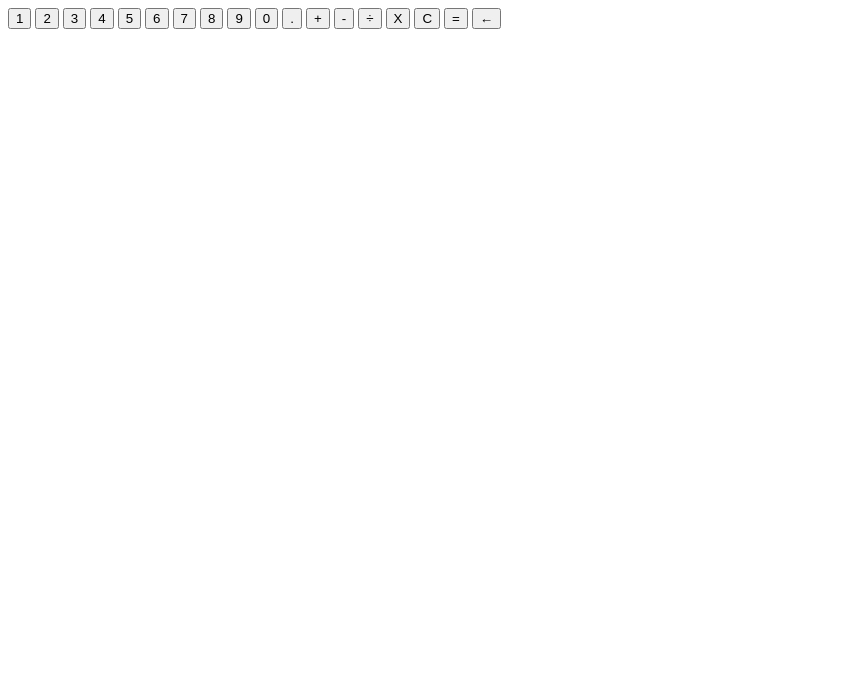
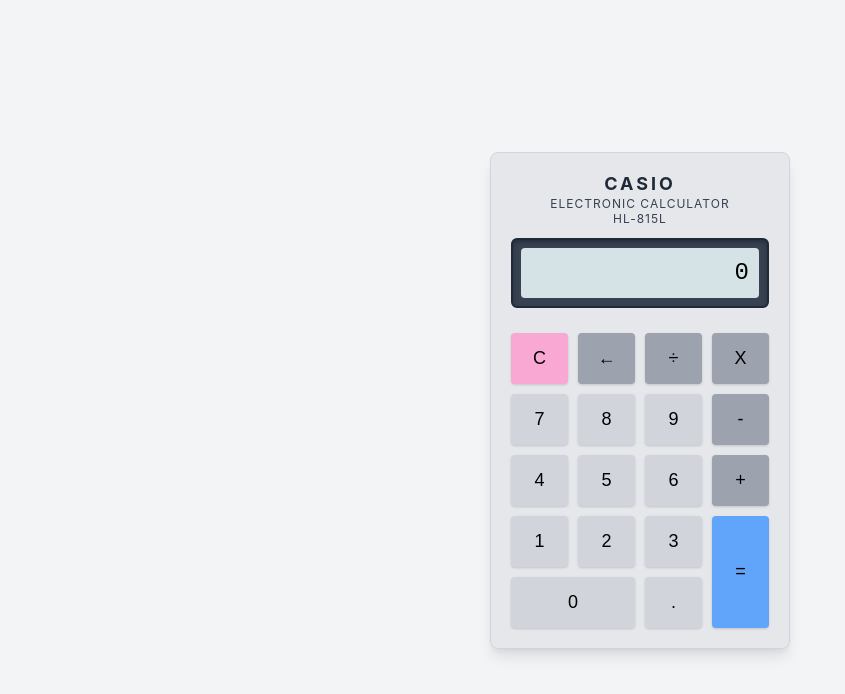
Before and after one commit to lucaradio24/Calculator, a plain HTML site: page index.html in a window 1280 px wide. Shown: the whole page, without its empty margins (0-845 px from the left). Drawn offline with Linux system fonts and the light colour scheme.

Commit message:
Added UI based on a RL Casio calculator.
Now display shows 0 by default and when clearing.

```diff
--- a/index.html
+++ b/index.html
@@ -1,32 +1,42 @@
 <!DOCTYPE html>
 <html lang="en">
   <head>
-    <meta charset="UTF-8">
-    <meta name="viewport" content="width=device-width, initial-scale=1.0">
-    <title>Document</title>
+    <meta charset="UTF-8" />
+    <meta name="viewport" content="width=device-width, initial-scale=1.0" />
+    <title>Casio calculator</title>
+    <link rel="stylesheet" href="style.css" />
   </head>
   <body>
+    <div id="calculator">
+      <div id="header">
+        <div id="casio-text">CASIO</div>
+        <div id="model-text">ELECTRONIC CALCULATOR <br> HL-815L</div>
+      </div>
+      <div id="display-container">
         <div id="display"></div>
+      </div>
+      <button id="clear">C</button>
+      <button id="backspace">←</button>
+      <button class="operator">÷</button>
+      <button class="operator">X</button>
+      <button class="number">7</button>
+      <button class="number">8</button>
+      <button class="number">9</button>
+      <button class="operator">-</button>
+
+      <button class="number">4</button>
+      <button class="number">5</button>
+      <button class="number">6</button>
+      <button class="operator">+</button>
+
       <button class="number">1</button>
       <button class="number">2</button>
       <button class="number">3</button>
-<button class="number">4</button>
-<button class="number">5</button>
-<button class="number">6</button>
-<button class="number">7</button>
-<button class="number">8</button>
-<button class="number">9</button>
+      <button id="equal">=</button>
+
       <button class="number">0</button>
       <button class="number">.</button>
-<button class="operator">+</button>
-<button class="operator">-</button>
-<button class="operator">÷</button>
-<button class="operator">X</button>
-<button id="clear">C</button>
-<button id="equal">=</button>
-<button id="backspace">←</button>
-
-
+    </div>
 
     <script src="script.js"></script>
   </body>
--- a/script.js
+++ b/script.js
@@ -4,6 +4,7 @@ let num2 = ''
 let operator = ''
 let resultDisplayed = false;
 const display = document.getElementById('display')
+display.textContent = '0';
 
 function add (a, b) {
     return a + b
@@ -124,7 +125,7 @@ function handleClear (){
     num1 = '';
     num2 = '';
     operator = '';
-    display.textContent = '';
+    display.textContent = '0';
 }
 
 const clearButton = document.querySelector('#clear')
--- a/style.css
+++ b/style.css
@@ -0,0 +1,126 @@
+* {
+  margin: 0;
+  padding: 0;
+  box-sizing: border-box;
+}
+
+body {
+  font-family: -apple-system, BlinkMacSystemFont, "Segoe UI", Roboto, Oxygen,
+    Ubuntu, Cantarell, "Open Sans", "Helvetica Neue", sans-serif;
+  background-color: #f3f4f6;
+  display: flex;
+  justify-content: center;
+  align-items: center;
+  min-height: 100vh;
+}
+
+#calculator {
+  width: 300px;
+  background-color: #e5e7eb;
+  border-radius: 8px;
+  box-shadow: 0 10px 15px -3px rgba(0, 0, 0, 0.1),
+    0 4px 6px -2px rgba(0, 0, 0, 0.05);
+  padding: 20px;
+  border: 1px solid #d1d5db;
+  display: grid;
+  grid-template-columns: repeat(4, 1fr);
+  grid-gap: 10px;
+}
+
+#header {
+  grid-column: 1 / span 4;
+  text-align: center;
+  margin-bottom: 2px;
+}
+
+#casio-text {
+  font-size: 18px;
+  font-weight: bold;
+  color: #1f2937;
+  letter-spacing: 3px;
+}
+
+#model-text {
+  font-size: 12px;
+  color: #374151;
+  margin-top: 2px;
+
+  letter-spacing: 1px;
+}
+
+#display-container {
+  grid-column: 1 / span 4;
+  background-color: #374151;
+  padding: 8px;
+  border-radius: 6px;
+  margin-bottom: 15px;
+
+  border: 2px solid #1f2937;
+  box-shadow: inset 0 2px 4px rgba(0, 0, 0, 0.3);
+}
+
+#display {
+  height: 50px;
+  background-color: #d6e3e6;
+  border-radius: 4px;
+  display: flex;
+  justify-content: flex-end;
+  align-items: center;
+  padding: 10px;
+  font-size: 24px;
+  font-family: monospace;
+
+  overflow: hidden;
+  color: #000000;
+}
+
+button {
+  border: none;
+  border-radius: 4px;
+  padding: 15px 0;
+  font-size: 18px;
+  cursor: pointer;
+  box-shadow: 0 1px 3px 0 rgba(0, 0, 0, 0.1), 0 1px 2px 0 rgba(0, 0, 0, 0.06);
+  font-weight: 500;
+}
+
+.number {
+  background-color: #d1d5db;
+  color: #000000;
+}
+.number:hover {
+  background-color: #9ca3af;
+}
+.operator {
+  background-color: #9ca3af;
+  color: #000000;
+}
+.operator:hover {
+  background-color: #6b7280;
+}
+#clear {
+  background-color: #f9a8d4;
+  color: #000000;
+}
+#clear:hover {
+  background-color: #f472b6;
+}
+#equal {
+  background-color: #60a5fa;
+  color: #000000;
+  grid-row: span 2;
+}
+#equal:hover {
+  background-color: #3b82f6;
+}
+#backspace {
+  background-color: #9ca3af;
+  color: #000000;
+}
+#backspace:hover {
+  background-color: #6b7280;
+}
+/* Special positioning for the zero button */
+button.number:nth-of-type(17) {
+  grid-column: span 2;
+}
```
Lines whose indentation alone changed are shown as unchanged.
